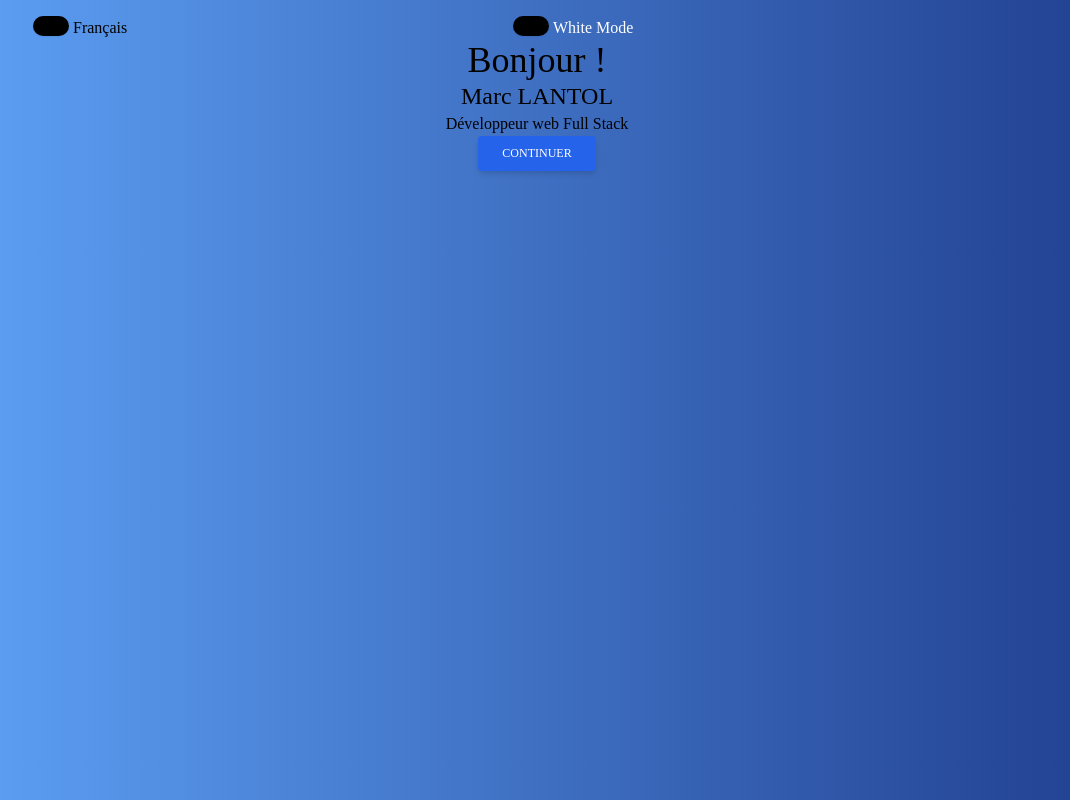
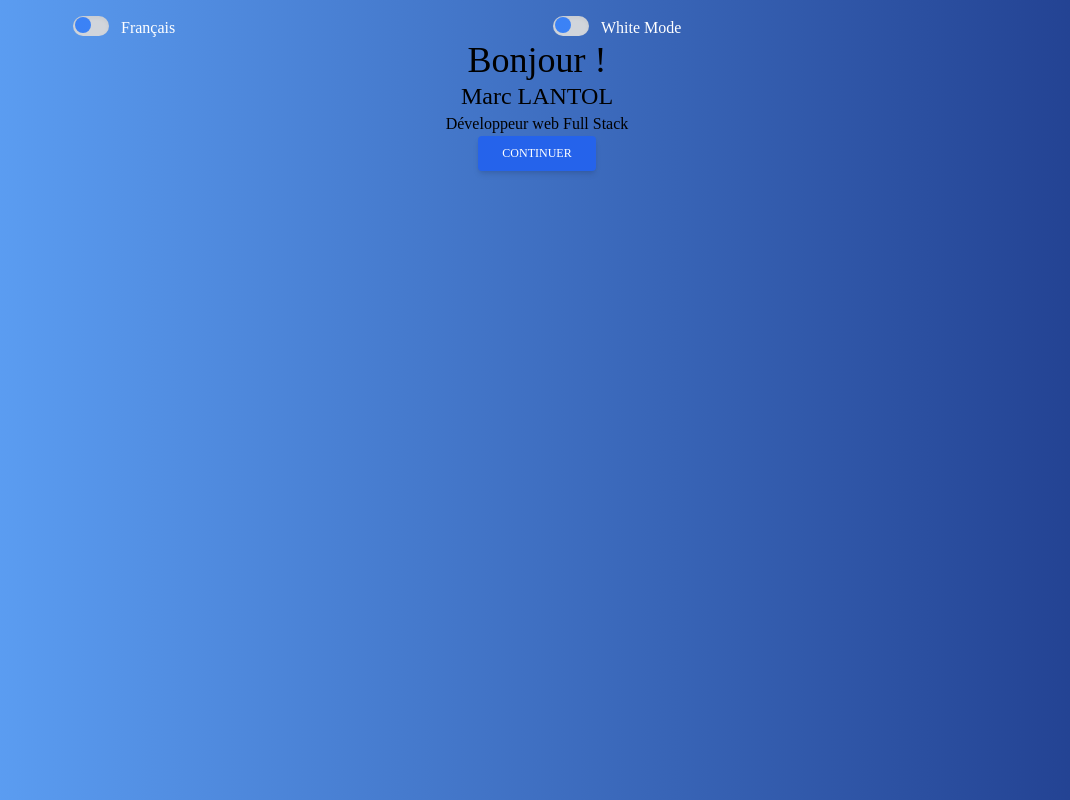
Before and after one commit to moumax/marc-lantol, a React (Create React App) app: page / in a window 1280 px wide. Shown: the whole page, without its empty margins (103-1173 px from the left). Built offline with nearby package versions, Linux system fonts and the light colour scheme.

Commit message:
Fix some ussues with darkMode

```diff
--- a/src/App.js
+++ b/src/App.js
@@ -9,14 +9,22 @@ import { DarkContext } from "./context/DarkContext";
 import { LangContext } from "./context/LangContext";
 
 function App() {
-  const [dark, setDark] = useState(false);
+  const [dark, setDark] = useState(true);
   const [french, setFrench] = useState(true);
 
+  // Append className for darkMode on buttons
+  let className = "form-check-label inline-block";
+  if (dark === true) {
+    className += " text-white";
+  } else {
+    className += " text-black";
+  }
+
   const switcher = () => {
-    if (dark) {
+    if (!dark) {
+      setDark(true);
+    } else {
       setDark(false);
-    } else {
-      setDark(true);
     }
   };
   const langSwitcher = () => {
@@ -34,7 +42,7 @@ function App() {
           <div className="flex absolute left-1/2 m-4">
             <div className="form-check form-switch">
               <input
-                className="form-check-input appearance-none w-9 -ml-10 rounded-full float-left h-5 align-top bg-black bg-no-repeat bg-contain checked:bg-gray-300 focus:outline-none cursor-pointer shadow-sm"
+                className="mr-3 appearance-none w-9 focus:outline-none checked:bg-blue-300 h-5 bg-gray-300 rounded-full before:inline-block before:rounded-full before:bg-blue-500 before:h-4 before:w-4 checked:before:translate-x-full shadow-inner transition-all duration-300 before:ml-0.5"
                 type="checkbox"
                 role="switch"
                 id="flexSwitchCheckDefault"
@@ -42,17 +50,17 @@ function App() {
               ></input>
               {dark ? (
                 <label
-                  className="form-check-label inline-block text-black"
+                  className="form-check-label inline-block text-white"
                   htmlFor="flexSwitchCheckDefault"
                 >
                   White Mode
                 </label>
               ) : (
                 <label
-                  className="form-check-label inline-block text-white"
+                  className="form-check-label inline-block text-black"
                   htmlFor="flexSwitchCheckDefault"
                 >
-                  White Mode
+                  Dark Mode
                 </label>
               )}
             </div>
@@ -60,30 +68,24 @@ function App() {
           <div className="flex absolute left-40 m-4">
             <div className="form-check form-switch">
               <input
-                className="form-check-input appearance-none w-9 -ml-10 rounded-full float-left h-5 align-top bg-black bg-no-repeat bg-contain checked:bg-gray-300 focus:outline-none cursor-pointer shadow-sm"
+                className="mr-3 appearance-none w-9 focus:outline-none checked:bg-blue-300 h-5 bg-gray-300 rounded-full before:inline-block before:rounded-full before:bg-blue-500 before:h-4 before:w-4 checked:before:translate-x-full shadow-inner transition-all duration-300 before:ml-0.5"
                 type="checkbox"
                 role="switch"
-                id="flexSwitchCheck"
+                id="flexSwitchCheckDefault"
                 onClick={langSwitcher}
               ></input>
               {french ? (
-                <label
-                  className="form-check-label inline-block text-black"
-                  htmlFor="flexSwitchCheck"
-                >
+                <label className={className} htmlFor="flexSwitchCheck">
                   Français
                 </label>
               ) : (
-                <label
-                  className="form-check-label inline-block text-black"
-                  htmlFor="flexSwitchCheck"
-                >
+                <label className={className} htmlFor="flexSwitchCheck">
                   English
                 </label>
               )}
             </div>
           </div>
-          {dark === false ? (
+          {dark === true ? (
             <div className="min-h-screen bg-gradient-to-r from-blue-400 to-blue-900 p-10">
               <Routes>
                 <Route exact path="/" element={<Home />} />
--- a/src/components/Button.jsx
+++ b/src/components/Button.jsx
@@ -4,7 +4,7 @@ import { DarkContext } from "../context/DarkContext";
 const Button = (props) => {
   const [dark] = useContext(DarkContext);
 
-  if (dark === false) {
+  if (dark === true) {
     return (
       <button
         className="inline-block px-6 py-2.5 bg-blue-600 text-white font-medium text-xs leading-tight uppercase rounded shadow-md hover:bg-blue-700 hover:shadow-lg focus:bg-blue-700 focus:shadow-lg focus:outline-none focus:ring-0 active:bg-blue-800 active:shadow-lg transition duration-150 ease-in-out"
```
Also changed, not shown: 1 other file (tests, documents, lock files or other folders).
